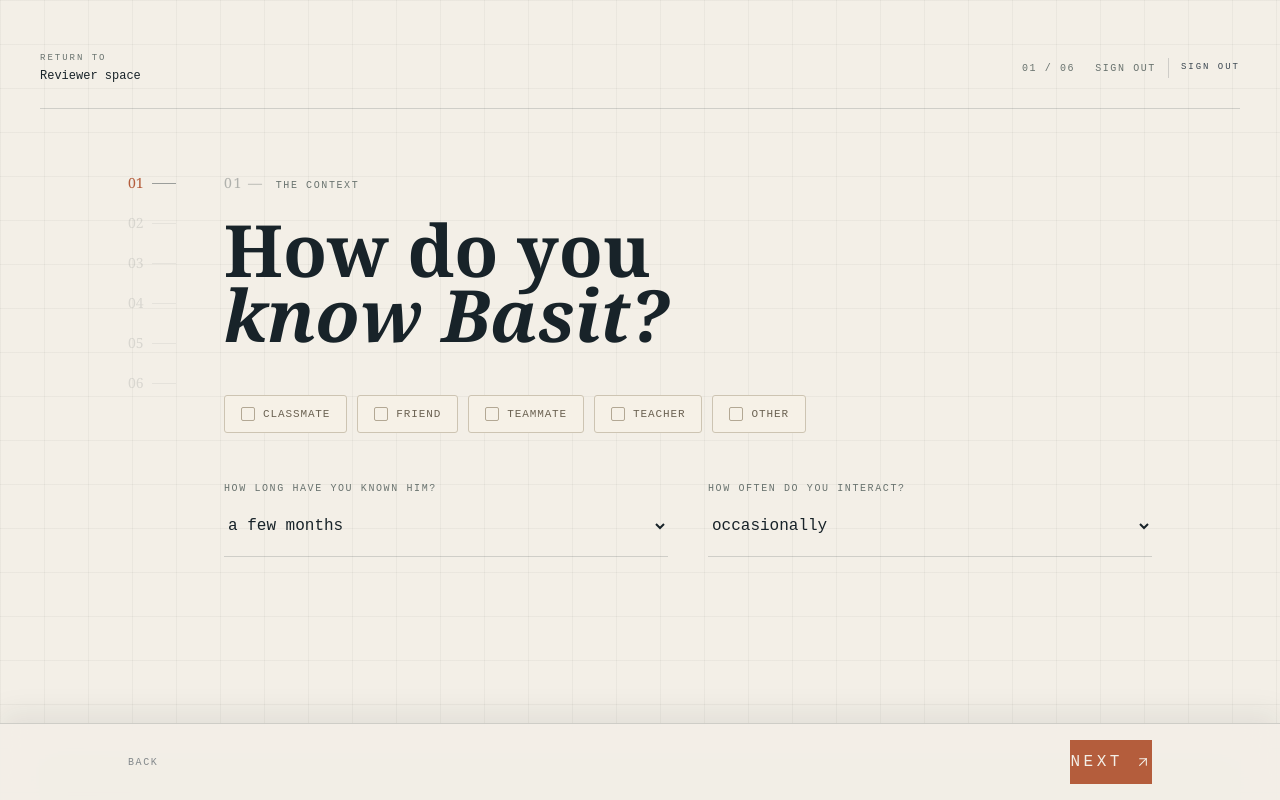
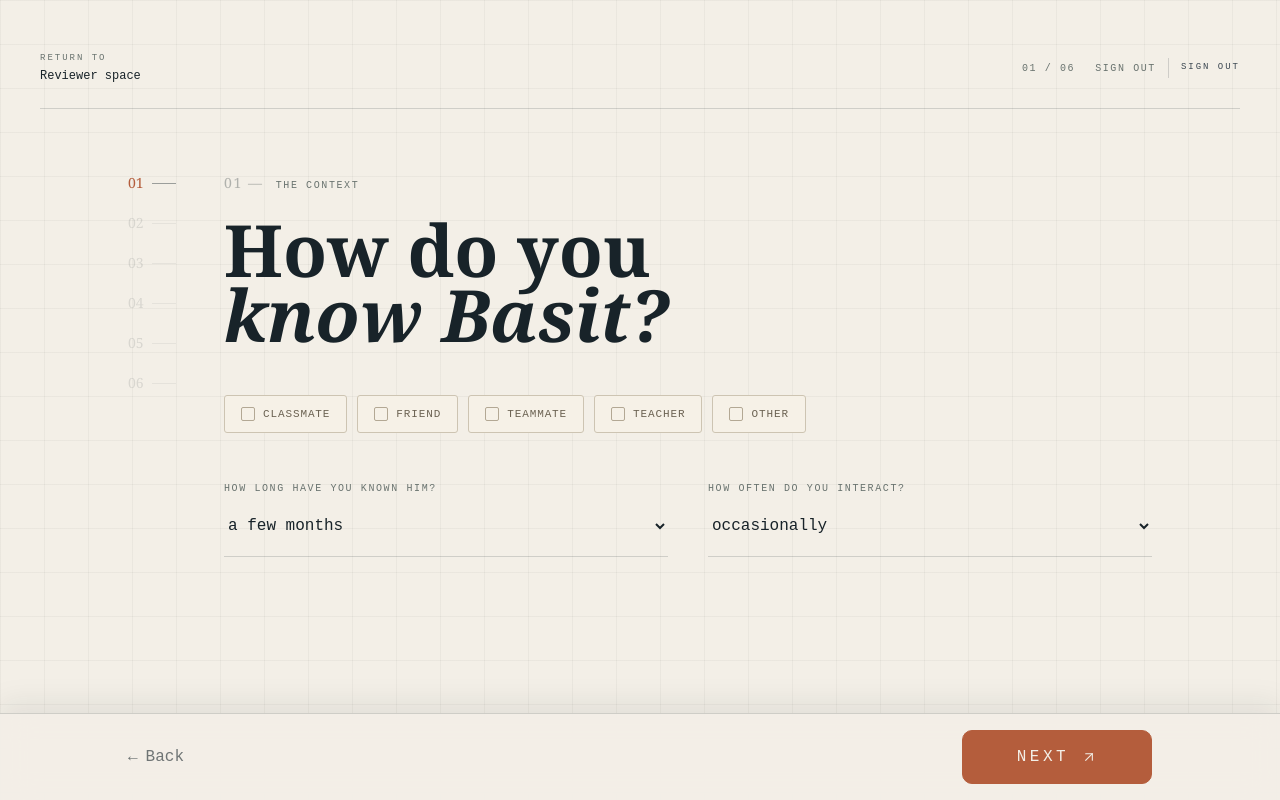
Before and after one commit to abdulbasit-25/third-person, a Next.js app: page /review/new in a window 1280 px wide. Shown: the top 800 px of the page. Built offline with nearby package versions, Linux system fonts and the light colour scheme.

Commit message:
Update new review page

```diff
--- a/app/review/new/page.tsx
+++ b/app/review/new/page.tsx
@@ -23,9 +23,35 @@ function FooterBackButton({
       type="button"
       disabled={disabled}
       onClick={onClick}
-      className="action-link eyebrow disabled:opacity-30"
+      className="
+    group relative
+    inline-flex items-center gap-2
+    rounded-md
+    px-3 py-2
+    text-sm font-medium
+    text-gray-600
+    transition-colors duration-200
+    hover:text-gray-900
+    disabled:cursor-not-allowed
+    disabled:opacity-30
+  "
     >
-      Back
+      <span aria-hidden="true">←</span>
+      <span className="relative">
+        Back
+        <span
+          className="
+        absolute
+        bottom-0 left-0
+        h-[1.5px] w-full
+        origin-left
+        scale-x-0
+        bg-gray-900
+        transition-transform duration-300 ease-out
+        group-hover:scale-x-100
+      "
+        />
+      </span>
     </button>
   );
 }
@@ -48,7 +74,7 @@ function FooterActionButton({
       type="button"
       onClick={onClick}
       disabled={disabled}
-      className={`action-button action-button--accent inline-flex min-h-[44px] items-center gap-3 px-5 py-3 ${micro} disabled:opacity-60 ${loading ? "cursor-wait" : ""}`}
+      className={`review-nav-action action-button action-button--accent inline-flex items-center gap-3 ${micro} disabled:opacity-60 ${loading ? "cursor-wait" : ""}`}
     >
       <span>{loading ? (loadingLabel ?? "Saving...") : label}</span>
       <ArrowUpRight aria-hidden="true" className="h-4 w-4" strokeWidth={1.6} />
@@ -655,7 +681,7 @@ export default function NewReviewPage() {
           )}
         </div>
       </footer>
-      <Footer />
+      {/* <Footer /> */}
     </main>
   );
 }
```
